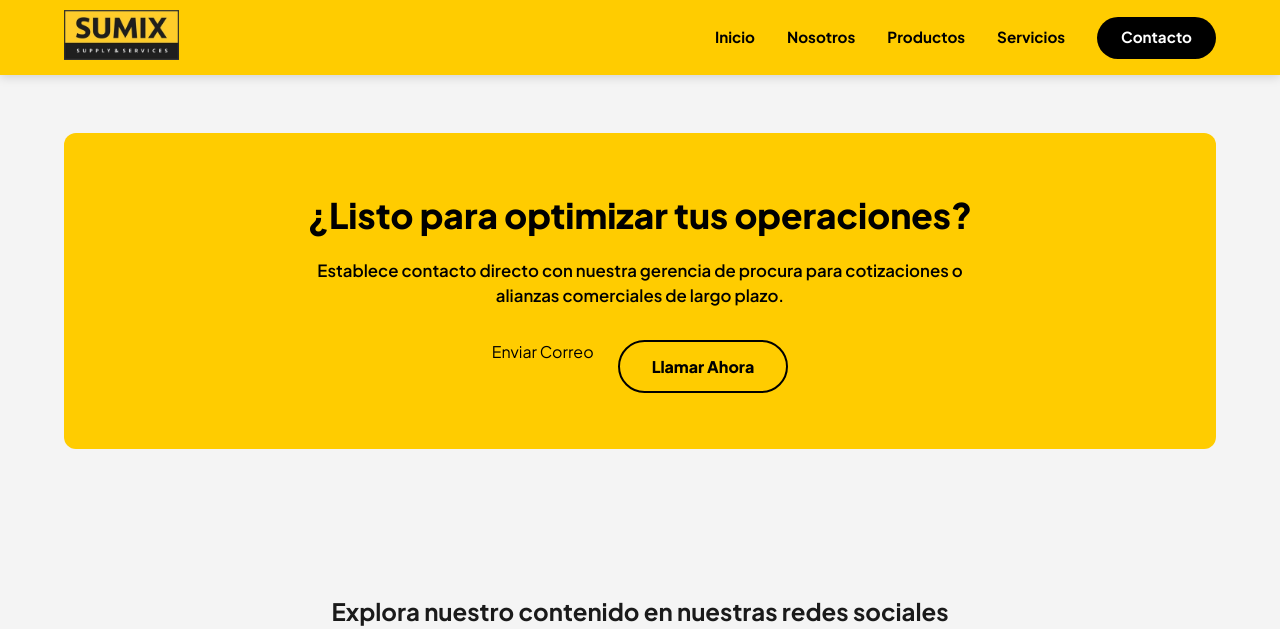
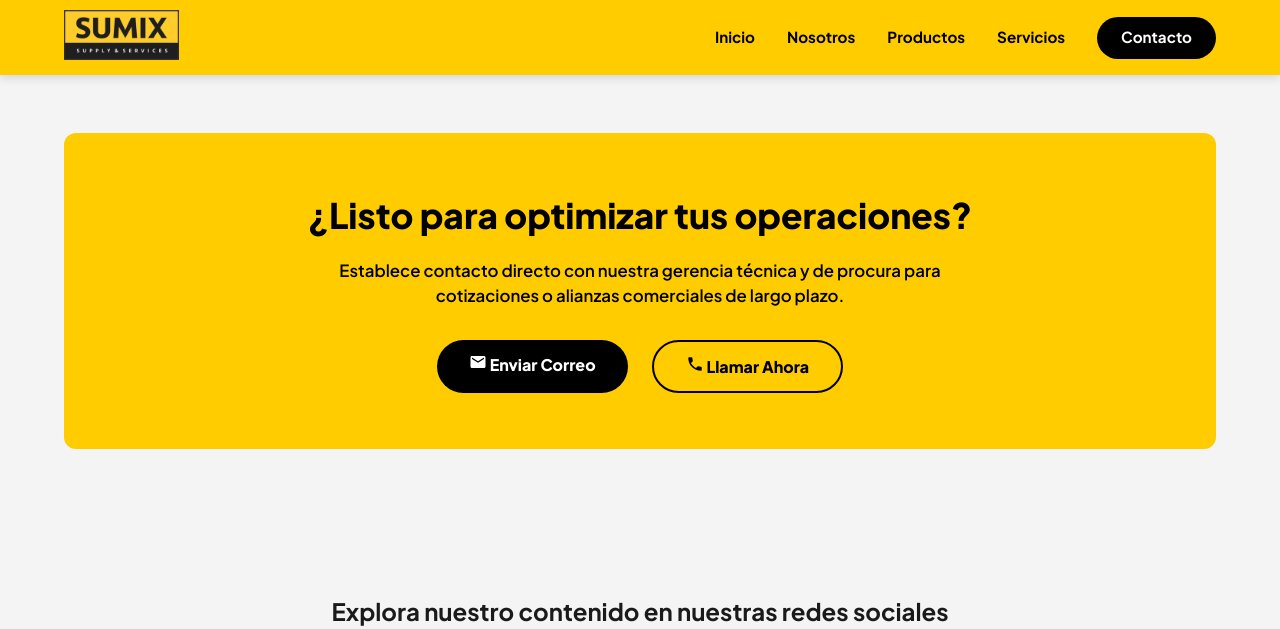
Before and after one commit to ing-nestorgomez/ximus, a Jekyll site: the page built from index.html, in a window 1280 px wide and 900 px high, scrolled down 4320 px, cut to the strip 0-629 px from the top of the window. Built offline with Jekyll 4.4.1, drawn with Linux system fonts in a browser that asks for light colours.

Commit message:
Update contact section with new text and links

```diff
--- a/index.html
+++ b/index.html
@@ -175,14 +175,25 @@ title: "SUMIX | Suministros Mixtos y Soluciones Industriales"
 </section>
 
 <!-- SECCIÓN CTA CONTACTO -->
-<section id="contacto" class="contact-section">
+<section class="contact-section" id="contacto">
   <div class="container">
     <div class="contact-box">
       <h2>¿Listo para optimizar tus operaciones?</h2>
-      <p>Establece contacto directo con nuestra gerencia de procura para cotizaciones o alianzas comerciales de largo plazo.</p>
+      <p>Establece contacto directo con nuestra gerencia técnica y de procura para cotizaciones o alianzas comerciales de largo plazo.</p>
+
       <div class="contact-actions">
-        <a href="mailto:{{ site.email }}" class="btn-action-primary">Enviar Correo</a>
-        <a href="tel:+58{{ site.phone | remove: '-' }}" class="btn-action-outline">Llamar Ahora</a>
+        <a href="mailto:contacto@sumix.com" class="btn-action-black">
+          <svg width="18" height="18" viewBox="0 0 24 24" fill="currentColor">
+            <path d="M20 4H4c-1.1 0-1.99.9-1.99 2L2 18c0 1.1.9 2 2 2h16c1.1 0 2-.9 2-2V6c0-1.1-.9-2-2-2zm0 4l-8 5-8-5V6l8 5 8-5v2z"/>
+          </svg>
+          Enviar Correo
+        </a>
+        <a href="tel:+580000000000" class="btn-action-outline">
+          <svg width="18" height="18" viewBox="0 0 24 24" fill="currentColor">
+            <path d="M6.62 10.79c1.44 2.83 3.76 5.14 6.59 6.59l2.2-2.2c.27-.27.67-.36 1.02-.24 1.12.37 2.33.57 3.57.57.55 0 1 .45 1 1V20c0 .55-.45 1-1 1-9.39 0-17-7.61-17-17 0-.55.45-1 1-1h3.5c.55 0 1 .45 1 1 0 1.25.2 2.45.57 3.57.11.35.03.74-.25 1.02l-2.2 2.2z"/>
+          </svg>
+          Llamar Ahora
+        </a>
       </div>
     </div>
   </div>
```
